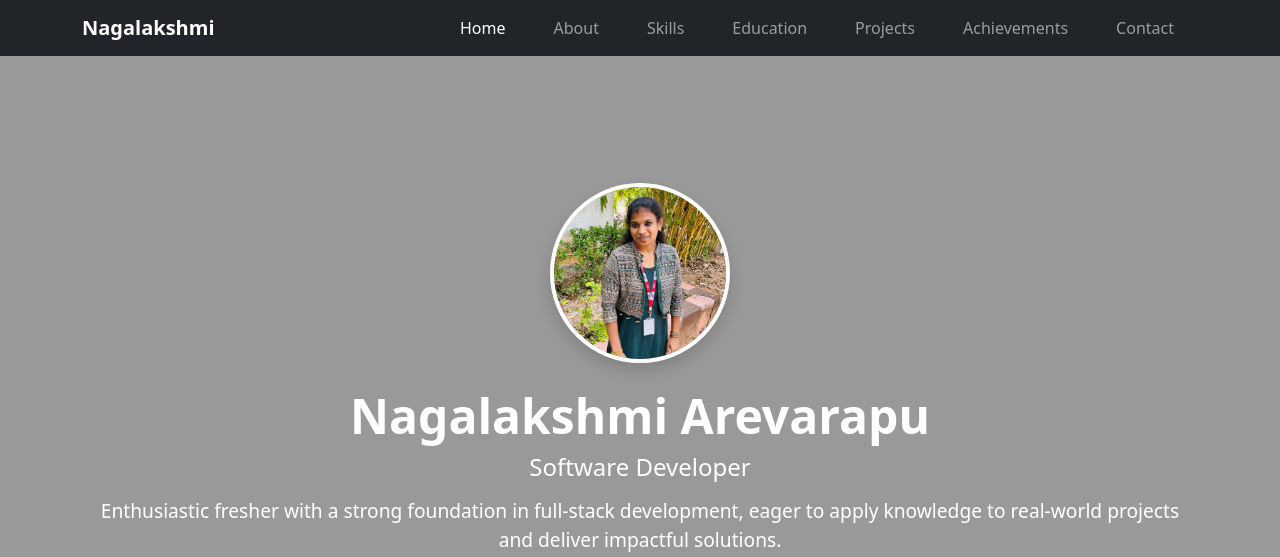
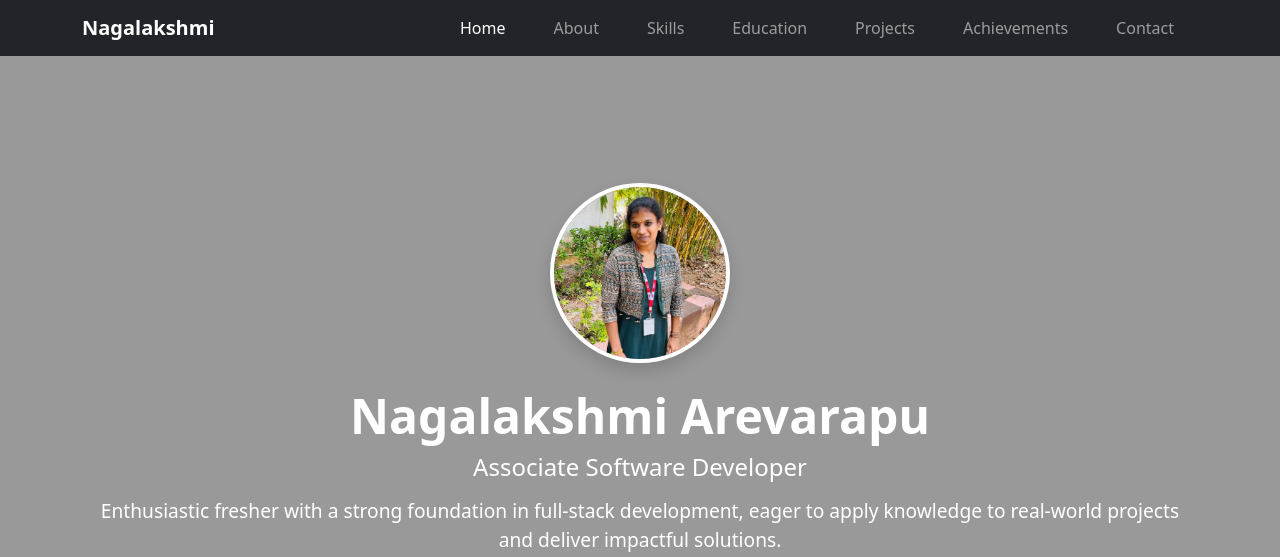
Before and after one commit to ArevarapuNagalakshmi/Portfolio, a plain HTML site: page index.html in a window 1280 px wide. Shown: the top 557 px of the page. Drawn offline with nearby package versions, Linux system fonts and the light colour scheme.

Commit message:
portfolio

```diff
--- a/index.html
+++ b/index.html
@@ -69,7 +69,7 @@
   <div class="container">
     <img src="photo.jpg" alt="Nagalakshmi Arevarapu" class="rounded-circle shadow mb-4" style="width:180px;height:180px;object-fit:cover;border:4px solid white;">
     <h1 class="fw-bold mb-2">Nagalakshmi Arevarapu</h1>
-    <h4 class="mb-3">Software Developer</h4>
+    <h4 class="mb-3">Associate Software Developer</h4>
     <p class="lead mb-4">Enthusiastic fresher with a strong foundation in full-stack development, eager to apply knowledge to real-world projects and deliver impactful solutions.</p>
     <div class="d-flex justify-content-center flex-wrap gap-3">
   <a href="https://github.com/ArevarapuNagalakshmi" target="_blank"
```
